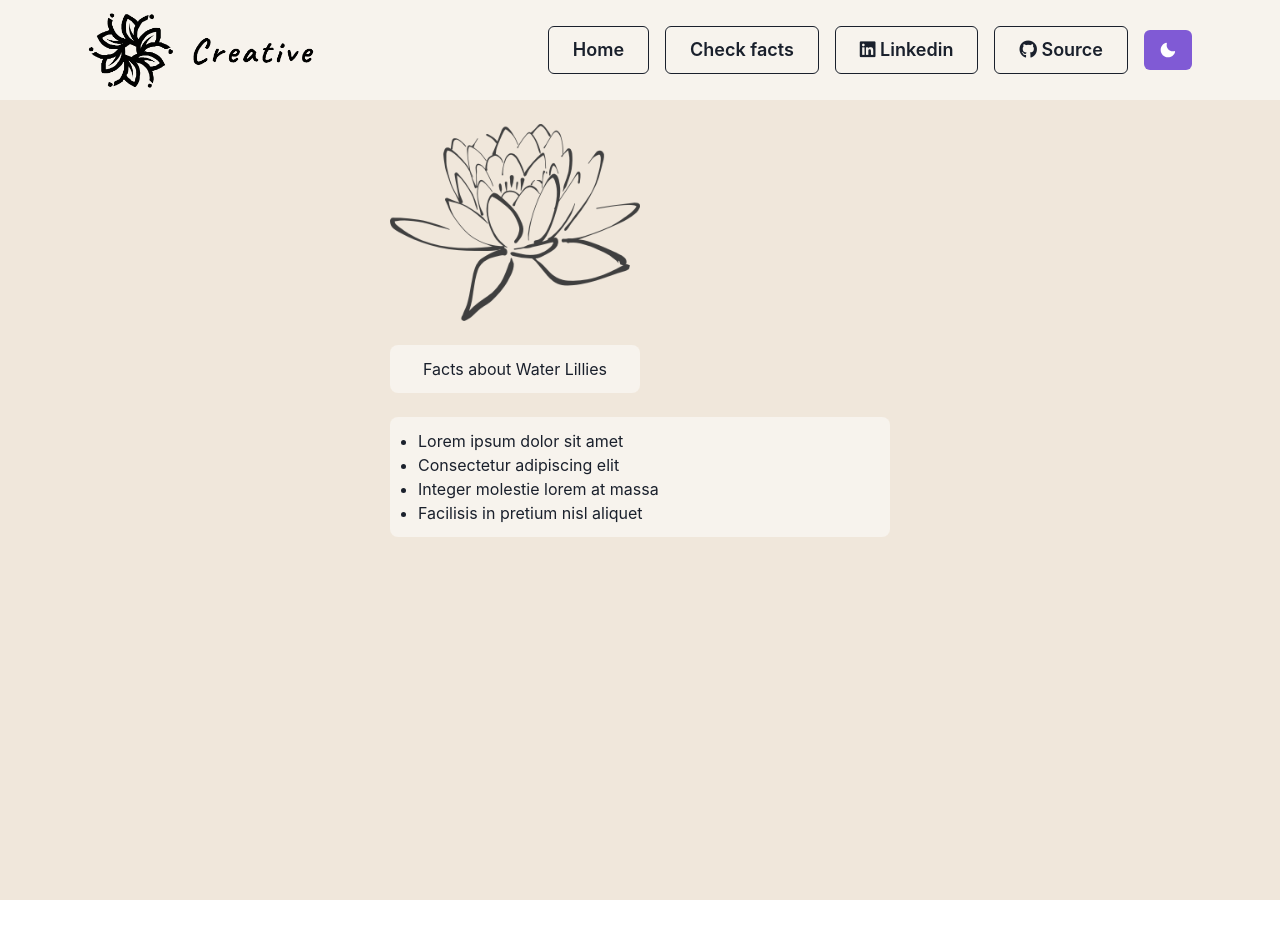
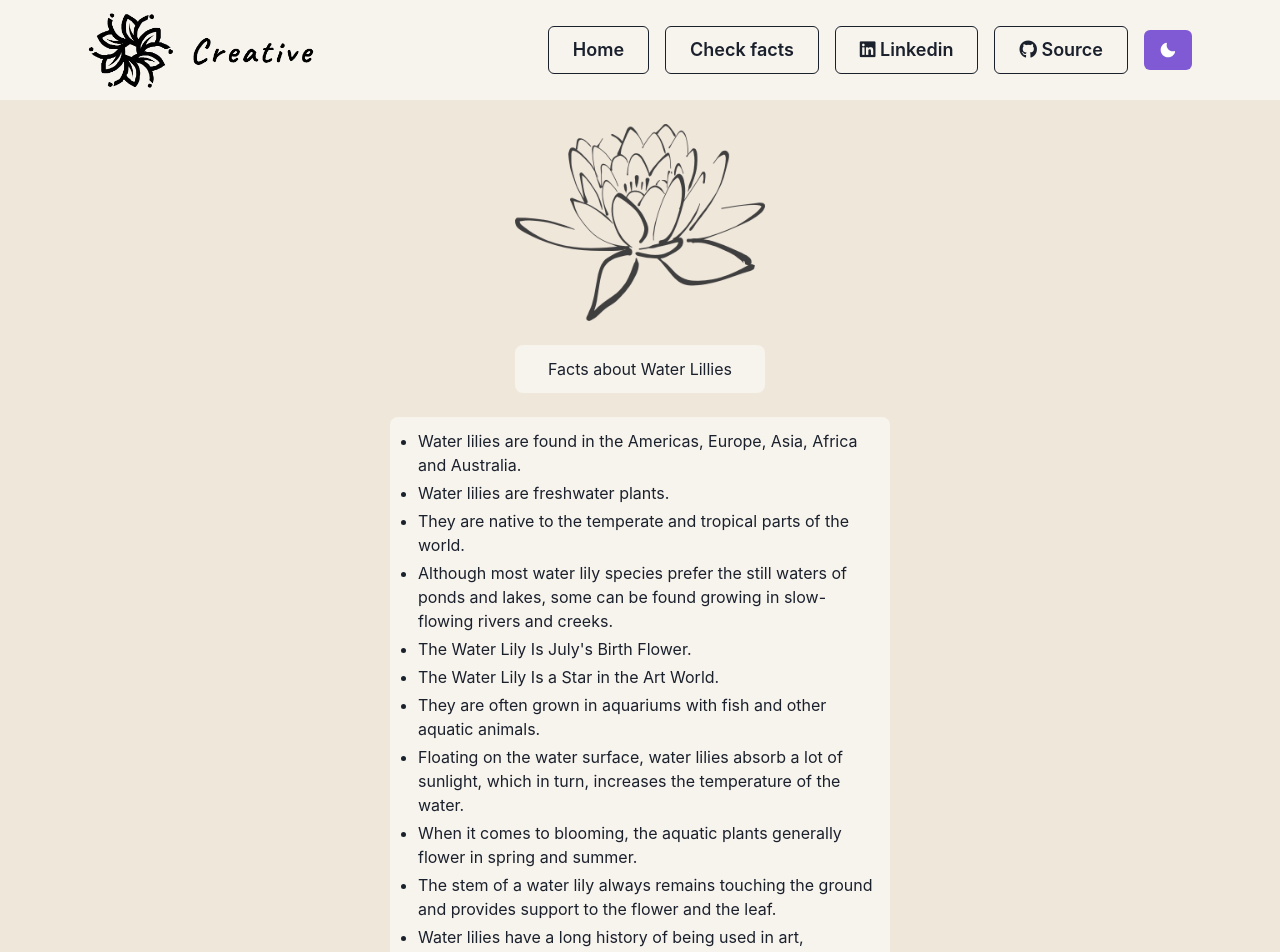
Before and after one commit to AdrianKCL/Chakra-Project, a React (Vite) app: page /facts in a window 1280 px wide. Shown: the top 952 px of the page. Before the commit the page ends 900 px from the top, so only its background shows below. Built offline with nearby package versions, Linux system fonts and the light colour scheme.

Commit message:
Finished

```diff
--- a/components/Landing.jsx
+++ b/components/Landing.jsx
@@ -1,11 +1,27 @@
 import React from "react";
-import { Box, Text, Flex, Button, Link } from "@chakra-ui/react";
+import { Text, Flex, Button, Link } from "@chakra-ui/react";
 import { Link as ReactLink } from "react-router-dom";
 
 export default function Landing() {
   return (
-    <Flex w="100%" justifyContent="center">
-      <Flex left="5%" top="30%" position="absolute" textAlign="center">
+    <Flex
+      sx={{
+        "@media screen and (max-width: 1024px)": {
+          justifyContent: "center",
+        },
+      }}
+    >
+      <Flex
+        left="5%"
+        top="30%"
+        position="absolute"
+        textAlign="center"
+        sx={{
+          "@media screen and (max-width: 1024px)": {
+            display: " none",
+          },
+        }}
+      >
         <Text as="cite" color="white" fontSize="2xl" maxW="300px">
           "In a marshland amongst the crocodiles, there float beautiful water
           lilies! Even in the Hell, one can find the good and the beauty."
@@ -17,6 +33,14 @@ export default function Landing() {
         flexDirection="column"
         alignItems="center"
         top="25%"
+        sx={{
+          "@media screen and (max-width: 1024px)": {
+            position: "relative",
+
+            right: 0,
+            top: 0,
+          },
+        }}
       >
         <Text color="white" fontSize="8xl" letterSpacing="8px">
           Creative
--- a/components/LandingFacts.jsx
+++ b/components/LandingFacts.jsx
@@ -4,20 +4,20 @@ import { Image } from "@chakra-ui/react";
 import { useColorModeValue } from "@chakra-ui/react";
 import logowhite from "../assets/lilywhite.png";
 import logoblack from "../assets/lilyblack.png";
-import {
-  List,
-  ListItem,
-  ListIcon,
-  OrderedList,
-  UnorderedList,
-} from "@chakra-ui/react";
+import { ListItem, UnorderedList } from "@chakra-ui/react";
 
 export default function LandingFacts() {
   const logo = useColorModeValue(logoblack, logowhite);
   const bg = useColorModeValue("#f7f3ed", "#2D3748");
   return (
-    <Flex width="100%" pt="24px" h="100vh">
-      <Flex flexDirection="column" margin="0 auto" maxW="500px" m="0 auto">
+    <Flex pt="24px">
+      <Flex
+        flexDirection="column"
+        maxW="500px"
+        m="0 auto"
+        alignItems="center"
+        mb="100px"
+      >
         <Flex w="50%">
           <Image src={logo} w="100%" />
         </Flex>
@@ -32,11 +32,42 @@ export default function LandingFacts() {
           Facts about Water Lillies
         </Text>
         <Flex background={bg} mt="24px" borderRadius="0.5rem" p="0.75rem">
-          <UnorderedList>
-            <ListItem>Lorem ipsum dolor sit amet</ListItem>
-            <ListItem>Consectetur adipiscing elit</ListItem>
-            <ListItem>Integer molestie lorem at massa</ListItem>
-            <ListItem>Facilisis in pretium nisl aliquet</ListItem>
+          <UnorderedList spacing="1">
+            <ListItem>
+              Water lilies are found in the Americas, Europe, Asia, Africa and
+              Australia.
+            </ListItem>
+            <ListItem>Water lilies are freshwater plants.</ListItem>
+            <ListItem>
+              They are native to the temperate and tropical parts of the world.
+            </ListItem>
+            <ListItem>
+              Although most water lily species prefer the still waters of ponds
+              and lakes, some can be found growing in slow-flowing rivers and
+              creeks.
+            </ListItem>
+            <ListItem>The Water Lily Is July's Birth Flower.</ListItem>
+            <ListItem>The Water Lily Is a Star in the Art World.</ListItem>
+            <ListItem>
+              They are often grown in aquariums with fish and other aquatic
+              animals.
+            </ListItem>
+            <ListItem>
+              Floating on the water surface, water lilies absorb a lot of
+              sunlight, which in turn, increases the temperature of the water.
+            </ListItem>
+            <ListItem>
+              When it comes to blooming, the aquatic plants generally flower in
+              spring and summer.
+            </ListItem>
+            <ListItem>
+              The stem of a water lily always remains touching the ground and
+              provides support to the flower and the leaf.
+            </ListItem>
+            <ListItem>
+              Water lilies have a long history of being used in art, literature,
+              and poetry.
+            </ListItem>
           </UnorderedList>
         </Flex>
       </Flex>
```
Also changed, not shown: components/Nav.jsx (+28 -3 lines), components/NavFacts.jsx (+32 -13 lines).
